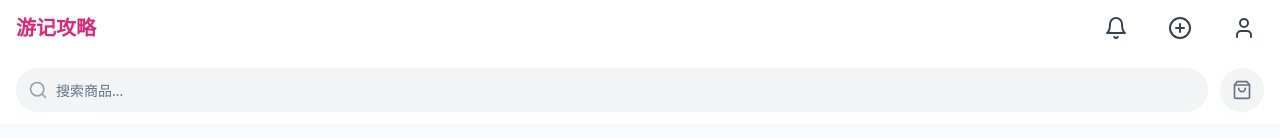
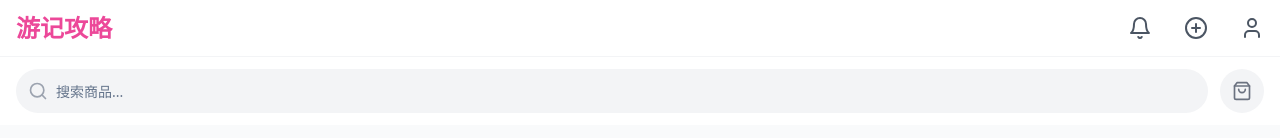
Before and after one commit to pskishere/wanderwise-guide, a React (Vite) app: page /explore in a window 1280 px wide. Shown: the top 138 px of the page. Built offline with nearby package versions, Linux system fonts and the light colour scheme.

Commit message:
Reimplement navigation bar
Updated the navigation bar component to enhance functionality and improve user experience.
[skip gpt_engineer]

```diff
--- a/src/components/Navigation.tsx
+++ b/src/components/Navigation.tsx
@@ -1,37 +1,33 @@
-import { Button } from "@/components/ui/button";
 import { Bell, PlusCircle, User } from "lucide-react";
 import { Link } from "react-router-dom";
 
 export const Navigation = () => {
   return (
-    <nav className="bg-white">
+    <nav className="bg-white border-b border-gray-100">
       <div className="container mx-auto px-4">
         <div className="flex items-center justify-between h-14">
-          <Link to="/" className="text-xl font-bold text-pink-600">
+          <Link to="/" className="text-2xl font-bold text-pink-500">
             游记攻略
           </Link>
-          <div className="flex items-center gap-6">
-            <Button
-              variant="ghost"
-              size="icon"
-              className="hover:bg-transparent"
+          <div className="flex items-center gap-8">
+            <Link
+              to="/notifications"
+              className="text-gray-600 hover:text-gray-900 transition-colors"
             >
-              <Bell className="h-6 w-6 text-gray-700" />
-            </Button>
-            <Button
-              variant="ghost"
-              size="icon"
-              className="hover:bg-transparent"
+              <Bell className="h-6 w-6" />
+            </Link>
+            <Link
+              to="/create"
+              className="text-gray-600 hover:text-gray-900 transition-colors"
             >
-              <PlusCircle className="h-6 w-6 text-gray-700" />
-            </Button>
-            <Button
-              variant="ghost"
-              size="icon"
-              className="hover:bg-transparent"
+              <PlusCircle className="h-6 w-6" />
+            </Link>
+            <Link
+              to="/profile"
+              className="text-gray-600 hover:text-gray-900 transition-colors"
             >
-              <User className="h-6 w-6 text-gray-700" />
-            </Button>
+              <User className="h-6 w-6" />
+            </Link>
           </div>
         </div>
       </div>
```
